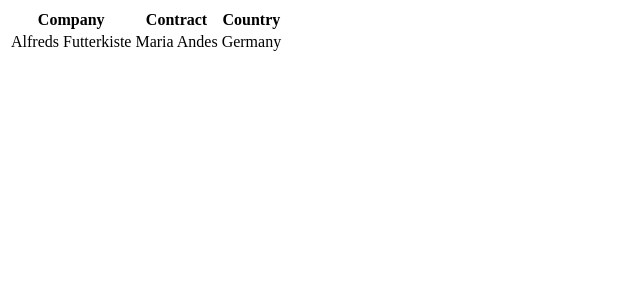
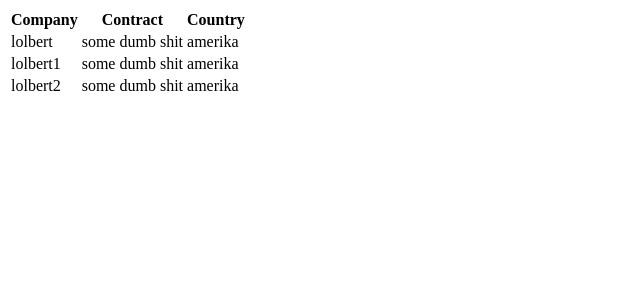
Before and after one commit to bitterhippo/Gobound, a Next.js app: page /jobs in a window 1280 px wide. Shown: the top 300 px of the page, without its empty margins (0-640 px from the left). Built offline with nearby package versions, Linux system fonts and the light colour scheme.

Commit message:
Update jobs.js

```diff
--- a/pages/jobs.js
+++ b/pages/jobs.js
@@ -20,11 +20,13 @@ function Jobs() {
         <th>Country</th>
       </tr>
       {/* Data to go here */}
-      <tr>
-        <td>Alfreds Futterkiste</td>
-        <td>Maria Andes</td>
-        <td>Germany</td>
-      </tr>
+      {
+        data.map(({name, contract, country}) => <tr>
+          <td>{name}</td>
+          <td>{contract}</td>
+          <td>{country}</td>
+        </tr>)
+      }
     </table>
   </div>
 };
```
